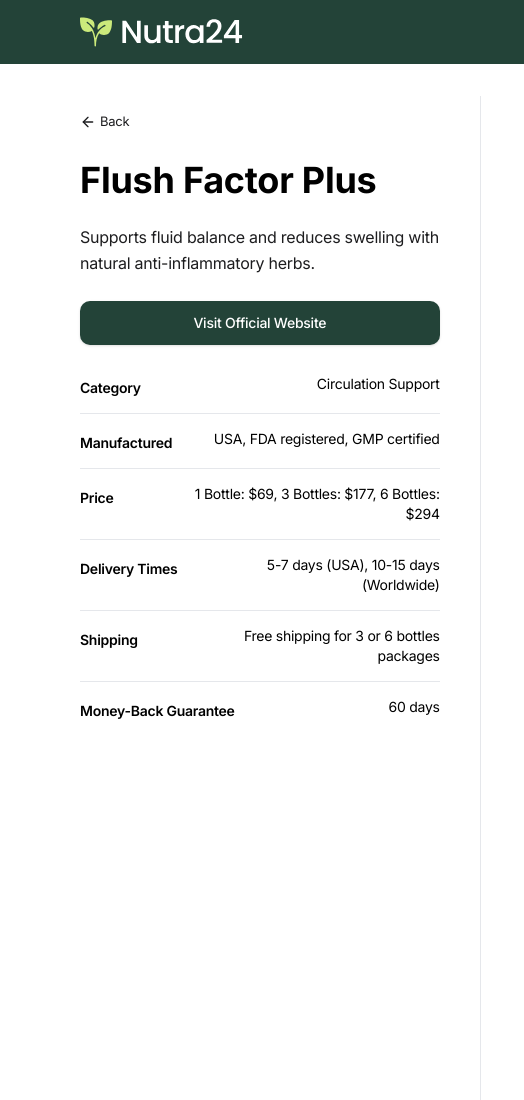
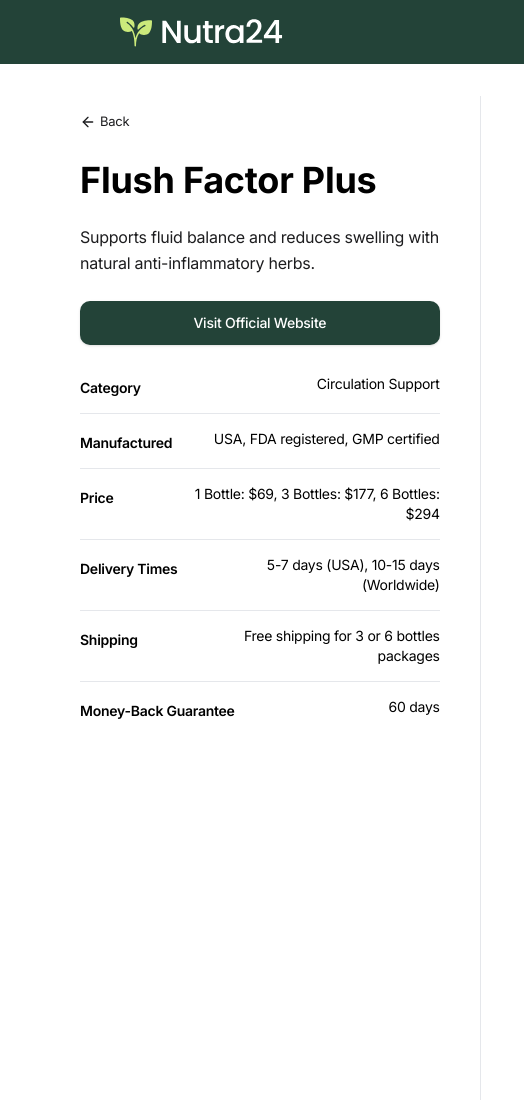
Before and after one commit to dannoto/nulltra24.com, an Astro site: page /flush-factor-plus in a window 1280 px wide. Shown: the top 1100 px of the page, 0-524 px from the left. Built offline with nearby package versions, Linux system fonts and the light colour scheme; Astro itself is replaced by a stand-in of ours.

```diff
--- a/src/components/HeaderInner.astro
+++ b/src/components/HeaderInner.astro
@@ -3,7 +3,7 @@
 ---
 
 <header class="bg-[#234338] h-[64px]">
-  <div class="flex items-center  lg:px-20 md:px-8 px-4 h-full ">
+  <div class="flex items-center  lg:px-20 md:px-8 px-4 h-full "  style="margin: auto !important;max-width: 1200px;">
     <!-- container px-5  mx-auto md:px-4 flex justify-start items-center -->
     <a href="/" class="flex items-center">
       <img
```
